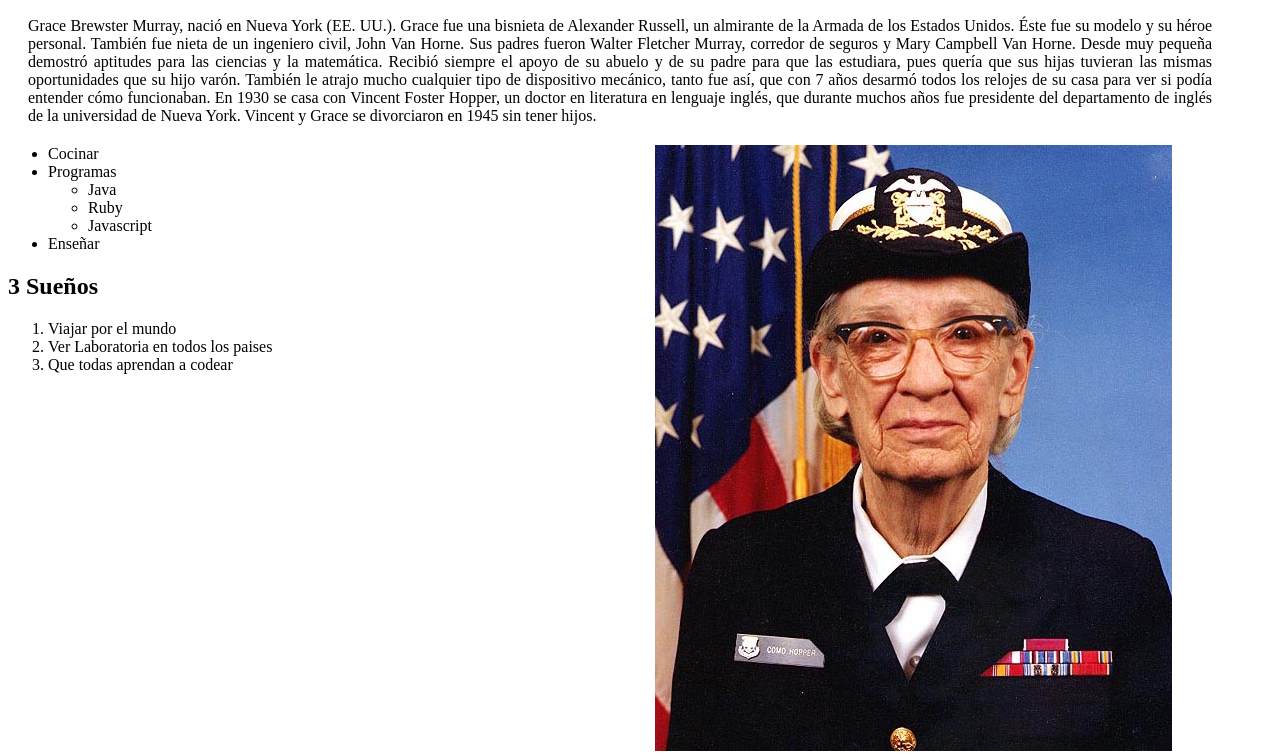
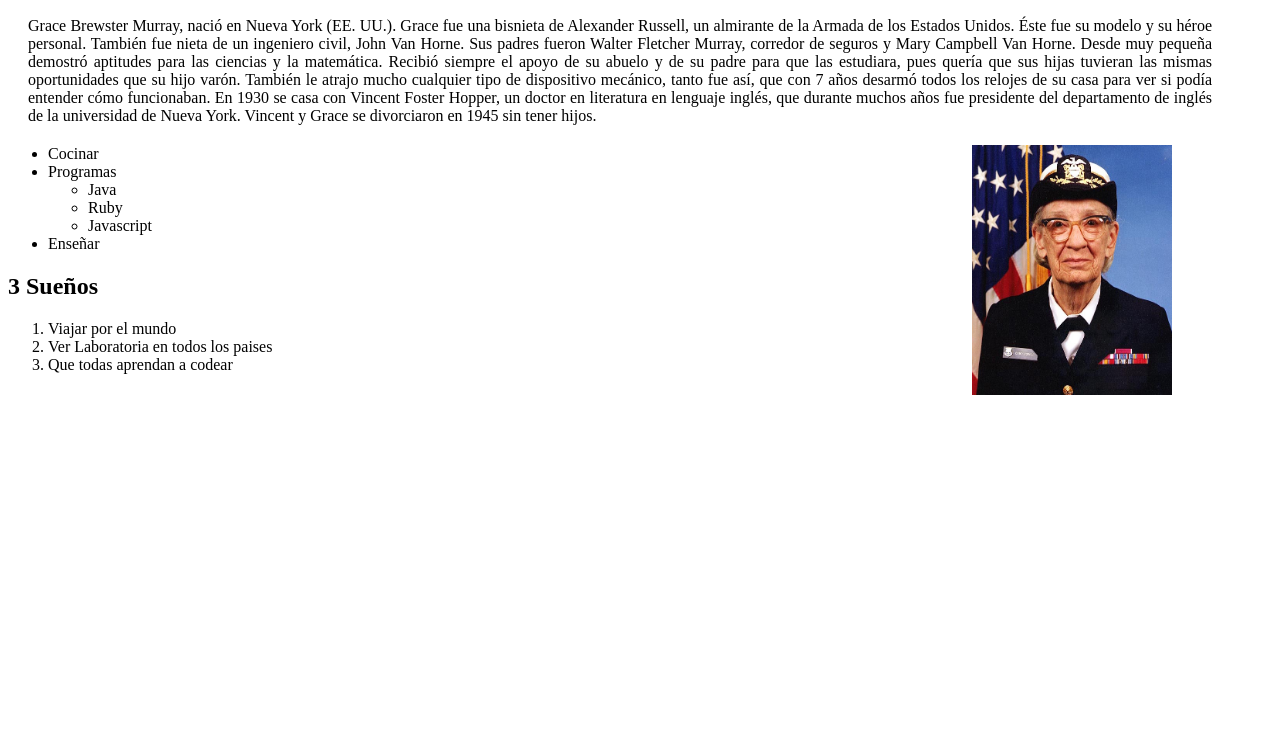
Before and after one commit to anadurand/ejercicio-clase14, a plain HTML site: page index.html in a window 1280 px wide. Shown: the part 110-865 px from the top of the page. After the commit the page ends 800 px from the top, so only its background shows below. Drawn offline with Linux system fonts and the light colour scheme.

Commit message:
mas comandos de css

```diff
--- a/assets/css/main.css
+++ b/assets/css/main.css
@@ -8,3 +8,7 @@ div{
   float: right;
 
 }
+img{
+  width: 200px;
+  height: 250px;
+}
--- a/index.html
+++ b/index.html
@@ -24,7 +24,7 @@
   en lenguaje inglés, que durante muchos años fue presidente del departamento de inglés
   de la universidad de Nueva York. Vincent y Grace se divorciaron en 1945 sin tener hijos.
 </p>
-<div><img class="1foto" src="assets/images/Grace_Hopper.jpg"></div>
+<div><img src="assets/images/Grace_Hopper.jpg"></div>
 <ul>
   <li>Cocinar</li>
   <li>Programas</li>
```
